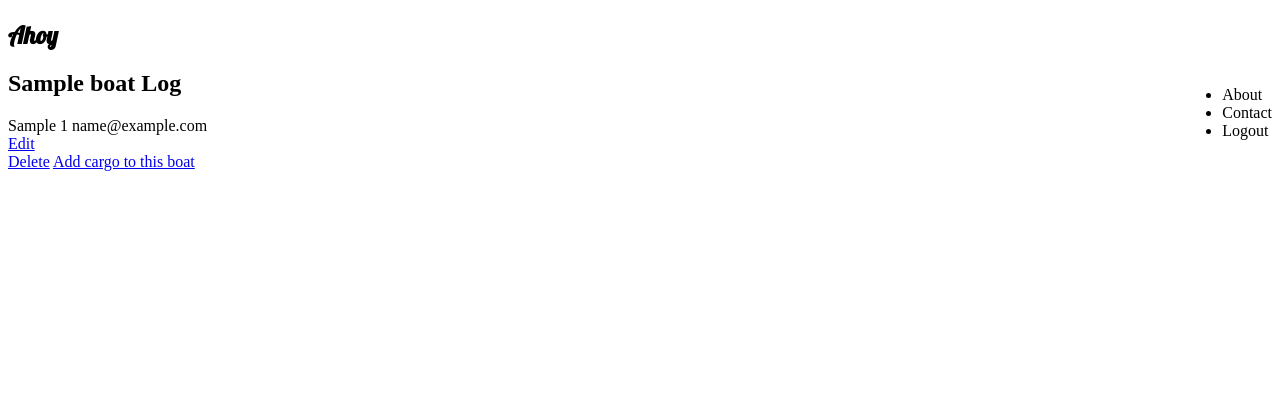
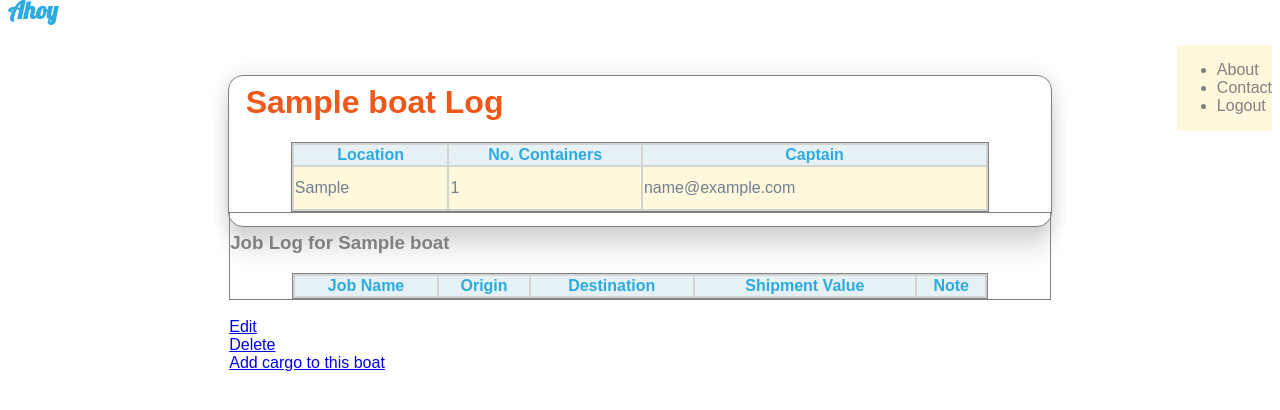
Before and after one commit to Slyncorey34/Ahoy_app, a Rails app: page /boats/1 in a window 1280 px wide. Shown: the top 410 px of the page. Run offline with Rails 7, Linux system fonts and the light colour scheme; tables that the repository leaves empty hold one stand-in row (values such as "Sample post"); data that the repository does not hold is empty; style sheets or scripts are compiled from the project's sources; some libraries are stand-ins or nearby versions.

Commit message:
style boat and job log

```diff
--- a/app/assets/stylesheets/application.css
+++ b/app/assets/stylesheets/application.css
@@ -14,15 +14,25 @@
  *= require_self
  */
 body {
+	font-family: Arial, sans-serif;
+	color: grey;
+}
+h1 {
+	color: #F05819;
+	}
 
-}
 #logo {
 	font-family: 'Lobster', cursive;
+	color: #2BABE2;
+
+	width: 7%;
+	margin-top: -2%;
+
 }
 .navbar{
 	float: right;
 	text-decoration: none;
-
+	background-color: cornsilk;
 }
 
 .forms {
@@ -36,3 +46,53 @@
 	padding-top: 2%;
 	margin: 5% 25% 5%;
 }
+#table-boat {
+	border: 1px solid grey;
+	width: 65%;
+	height: 150px;
+	margin: 50px auto;
+	border-radius: 5px;
+	background-color: white;
+	 box-shadow: 0px 0px 20px rgba(0,0,0,0.10),
+     0px 10px 20px rgba(0,0,0,0.05),
+     0px 20px 20px rgba(0,0,0,0.05),
+     0px 30px 20px rgba(0,0,0,0.05);
+     border-radius: 15px;
+
+}
+#table-two {
+	border: 1px solid grey;
+}
+#table-boat h1 {
+	margin-left: 2%;
+	margin-top: 1%;
+}
+table {
+	width: 85%;
+	border-collapse: separate;
+	background: lightgrey;
+	margin: auto;
+	border: 1px solid grey;
+/*	border-bottom: 2px solid slategrey;*/
+	/* box-shadow: 0px 0px 20px rgba(0,0,0,0.10),
+     0px 10px 20px rgba(0,0,0,0.05),
+     0px 20px 20px rgba(0,0,0,0.05),
+     0px 30px 20px rgba(0,0,0,0.05);
+     border-radius: 5px;*/
+}
+tr {
+	background: cornsilk;
+}
+
+td {
+	color: slategrey;
+	height: 40px;
+	width: 20px;
+}
+
+thead  {
+	color: #2BABE2;
+}
+thead tr {
+	background-color: #E6F1F6;
+}
--- a/app/controllers/boats_controller.rb
+++ b/app/controllers/boats_controller.rb
@@ -5,6 +5,7 @@
 
   def show
   	@boat = Boat.find(params[:id])
+    @jobs = Job.where(boat_id: params[:id])
   end
 
   def edit
--- a/app/views/boats/index.html.erb
+++ b/app/views/boats/index.html.erb
@@ -6,3 +6,5 @@
 <%=b.container%>
 <%=b.user.email%>
 <%end%>
+
+<!-- show the job(s) of this boat -->
--- a/app/views/boats/show.html.erb
+++ b/app/views/boats/show.html.erb
@@ -1,10 +1,51 @@
-<h2><%=@boat.name%> Log</h2>
-	<%= @boat.location %>
-	<%=@boat.container%>
-	<%=@boat.user.email%>
-	<br>
+
+	<div id="table-boat">
+		<h1><%=@boat.name%> Log</h1>
+		<table>
+		<thead>
+		<tr>
+			<th>Location</th>
+			<th>No. Containers</th>
+			<th>Captain</th>
+		</tr>
+	</thead>
+	<tbody>
+		<tr>
+		<td><%= @boat.location %></td>
+	<td><%=@boat.container%></td>
+	<td><%=@boat.user.email%></td>
+	</tr>
+	</tbody>
+</table>
+	<!-- </div>
+	<div class="table">
+	<table>
+		<thead>
+		<tr>
+			<th>Location</th>
+			<th>No. Containers</th>
+			<th>Captain</th>
+		</tr>
+	</thead>
+	<tbody>
+		<tr> -->
+		<!-- <td><%#= @boat.location %></td> -->
+	<!-- <td><%#=@boat.container%></td> -->
+	<!-- <td><%#=@boat.user.email%></td> -->
+<!-- 	</tr> -->
+<!-- </table> -->
+	<%= render 'jobs/show' %>
+<!--
+	</tr>
+	</tbody>
+</table>
+</div> -->
+<br>
 	<%=link_to 'Edit', edit_boat_path %>
 	<br>
 	<%=link_to 'Delete', method: :delete%>
+	<br>
+<!-- Maybe the render will include this code on line 10 -->
+<%=link_to 'Add cargo to this boat', new_boat_job_path(@boat)%>
 
-<%=link_to 'Add cargo to this boat', new_boat_job_path(@boat)%>
+<!-- insert the 'render' code here, pulled from an index or show jobs file and display the job table for this particular boat -->
--- /dev/null
+++ b/app/views/jobs/_show.html.erb
@@ -0,0 +1,28 @@
+<div id="table-two">
+		<h3>Job Log for <%=@boat.name%></h3>
+	<table>
+		<thead>
+		<tr>
+			<th>Job Name</th>
+			<th>Origin</th>
+			<th>Destination</th>
+			<th>Shipment Value</th>
+			<th>Note</th>
+		</tr>
+	</thead>
+	<tbody>
+		<% @jobs.each do |job| %>
+		<tr>
+			<td><%=job.name%></td>
+			<td><%=job.cost%></td>
+			<%end%>
+	</tr>
+	</tbody>
+</table>
+</div>
+
+
+<%# @jobs.each do |job| %>
+<!-- <tr> -->
+	<!-- <td><%#=job.name%></td> -->
+	<!-- <td><%#=job.cost%></td> -->
```
Also changed, not shown: app/assets/images/hawaiian.jpg (added).
